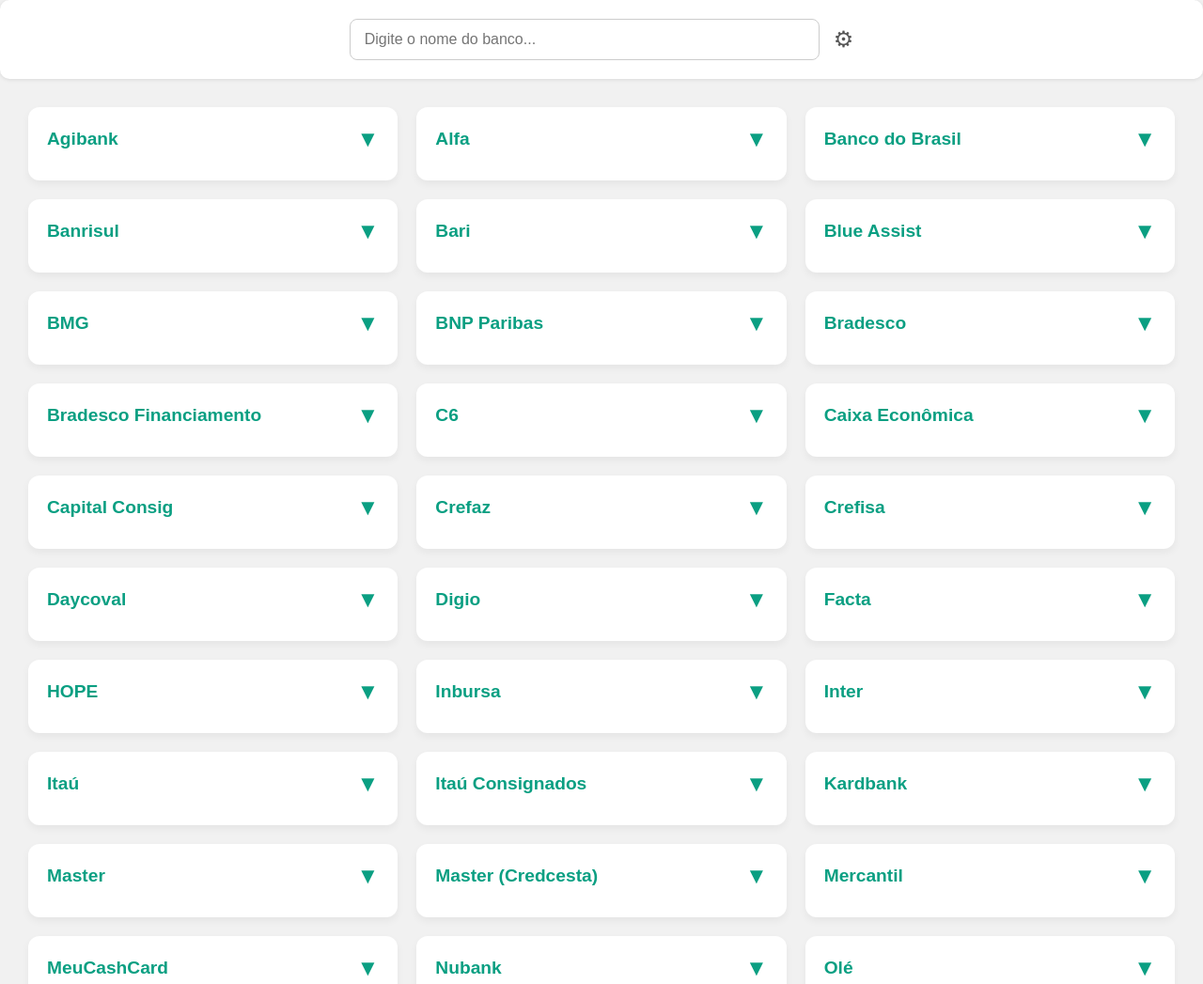
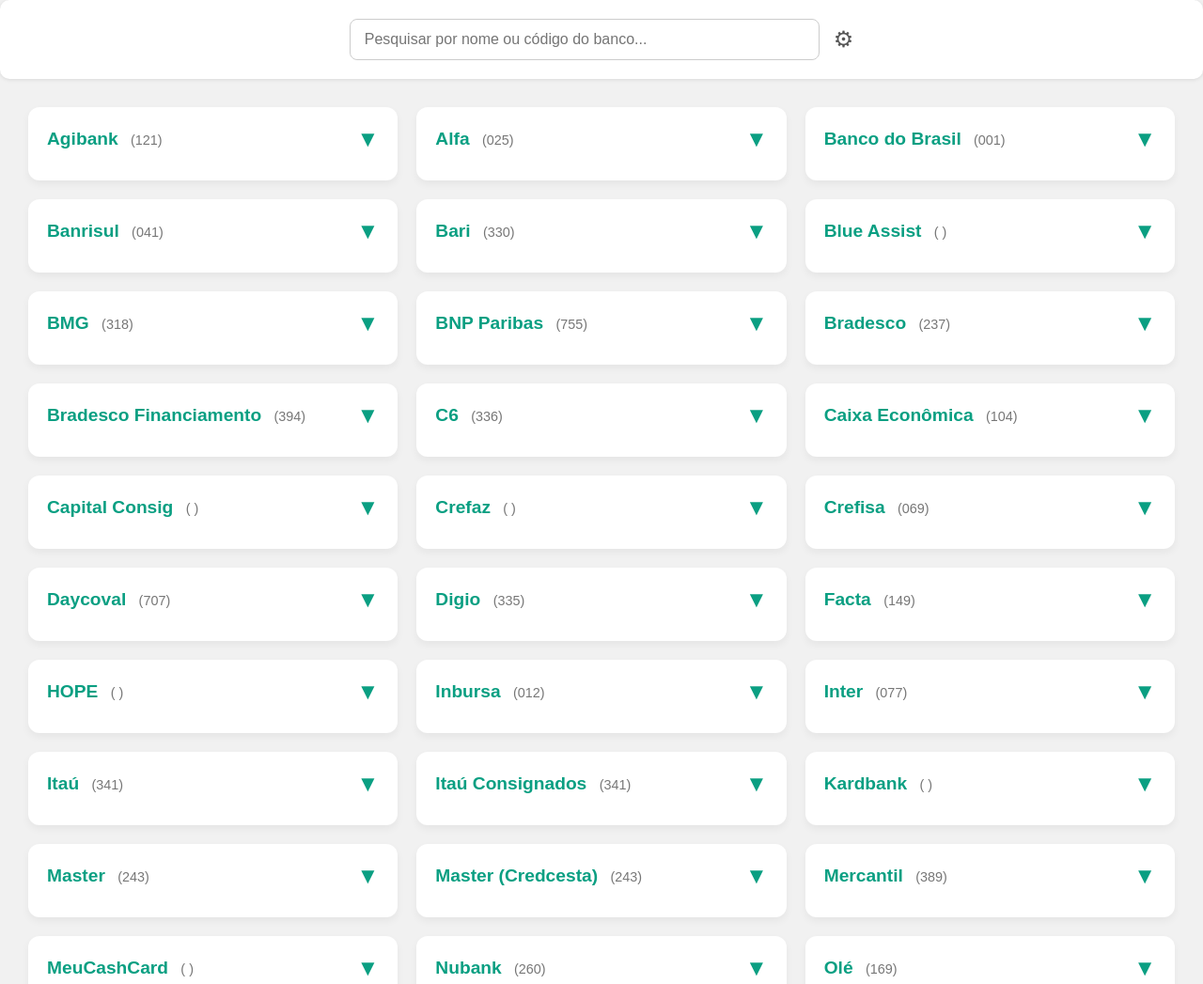
Before and after one commit to gbrlsena/centralDeAtendimento, a plain HTML site: page index.html in a window 1280 px wide. Shown: the top 1047 px of the page at 94% size. Drawn offline with Linux system fonts and the light colour scheme.

Commit message:
Refactor bank data and enhance search feature
Updated bank information and improved search functionality.

```diff
--- a/index.html
+++ b/index.html
@@ -1,5 +1,6 @@
 <!--  Feito por Sena 💚 -->
-<!--  15/08/2025  -->
+<!--  Criado em: 15/08/2025  -->
+<!--  Atualizado em: 22/10/2025  -->
 
 <!DOCTYPE html>
 <html lang="pt-br">
@@ -94,6 +95,14 @@
       color: #0a9f82;
       font-size: 1.2rem;
       flex-grow: 1;
+    }
+
+    .bank-code {
+        color: #777;
+        font-weight: 300; /* Deixa a fonte mais leve */
+        font-size: 0.9rem;
+        margin-left: 8px;
+        vertical-align: middle; /* Alinha verticalmente com o nome */
     }
 
     .toggle-icon {
@@ -266,7 +275,7 @@
 </head>
 <body>
   <div class="search-container">
-    <input type="text" id="search" placeholder="Digite o nome do banco..." />
+    <input type="text" id="search" placeholder="Pesquisar por nome ou código do banco..." />
     <span id="generator-icon" title="Gerador de Código de Banco">&#9881;</span>
   </div>
 
@@ -284,6 +293,7 @@
       <h2>Gerador de Código para Banco</h2>
       <div class="generator-form">
         <input type="text" id="bank-name" placeholder="Nome do Banco">
+        <input type="number" id="bank-code" placeholder="Código do Banco (ex: 001)">
         <p class="instruction-text">Para <strong>negrito</strong>, use asteriscos (ex: *texto em negrito*).</p>
         <textarea id="bank-contact" rows="5" placeholder="Informações de Contato..."></textarea>
         <button id="generate-code-button" class="modal-button primary-button">Gerar e Copiar Código</button>
@@ -291,7 +301,7 @@
       <p class="instruction-text" style="margin-top: 20px;">
         <strong>Resultado:</strong> O código gerado já foi selecionado. Apenas pressione <strong>Ctrl+C</strong> para copiar.
       </p>
-      <textarea id="generated-code-output" rows="8" readonly placeholder="O código gerado aparecerá aqui..."></textarea>
+      <textarea id="generated-code-output" rows="9" readonly placeholder="O código gerado aparecerá aqui..."></textarea>
     </div>
   </div>
 
@@ -321,186 +331,232 @@
     const bancos = [
       {
         nome: "Agibank",
+        codigo: "121",
         contato: "&#128222; <strong>Capitais e regiões metropolitanas</strong>: 3004-2221<br>&#128222; <strong>Demais localidades</strong>: 0800 602 0022"
       },
       {
         nome: "Alfa",
+        codigo: "025",
         contato: "&#128222; <strong>Capitais</strong>: 4004 3344<br>&#128222; <strong>Demais localidades</strong>: 0800 725 3344<br>&#128222; <strong>Exclusivo para deficientes auditivos e de fala</strong>: 0800 770 5244<br><br>&#128233; <strong>E-mail</strong>: alfaline@bancoalfa.com.br"
       },
       {
         nome: "Banco do Brasil",
+        codigo: "001",
         contato: "&#128222; <strong>Capitais e regiões metropolitanas</strong>: 4004 0001<br>&#128222; <strong>Demais localidades</strong>: 0800 729 0001<br><br>&#128241; <strong>Internet Banking</strong>: <a href='https://www2.bb.com.br/aapf/login.html#/acesso-aapf-agencia-conta' target='_blank'>Clique aqui</a><br>&#128241; <strong>Aplicativo</strong>: <a href='https://www.bb.com.br/pbb/rapido/' target='_blank'>Clique aqui</a><br>&#128216; <strong>Passo a Passo</strong>: Empréstimos &#8594; Consultas &#8594; Extrato de empréstimo contratado"
       },
       {
         nome: "Banrisul",
+        codigo: "041",
         contato: "&#128222; <strong>Cidade de Porto Alegre</strong>: 051 3210 0122<br>&#128222; <strong>Interior do RS</strong>: 0800 541 8855<br>&#128222; <strong>Fora do Estado RS</strong>: 0800 541 8855<br><br>&#128241; <strong>WhatsApp</strong>: (51) 3215 1800"
       },
       {
         nome: "Bari",
+        codigo: "330",
         contato: "&#128222; <strong>Capitais e regiões metropolitanas</strong>: 4007 2628<br>&#128222; <strong>Demais localidades</strong>: 0800 602 7007<br><br>&#128233; <strong>E-mail</strong>: ajuda@bancobari.com.br"
       },
        {
         nome: "Blue Assist",
+        codigo: " ",
         contato: "&#128241; <strong>WhatsApp</strong>: 55 (11) 3003-4521<br> &#128233; <strong>E-mail</strong>: suporte@blueassist.com.br<br> &#128233; <strong>E-mail</strong>: sorteios@blueassist.com.br"
      },
       {
         nome: "BMG",
+        codigo: "318",
         contato: "&#128222; <strong>Ligações via telefone celular</strong>: 4002 7007<br>&#128222; <strong>Ligações via telefone fixo</strong>: 0800 770 1790<br><br>&#128241; <strong>WhatsApp</strong>: 011 3003-3955"
       },
       {
         nome: "BNP Paribas",
+        codigo: "755",
         contato: "&#128222; <strong>Telefone 1</strong>: (11) 3841-3100<br>&#128222; <strong>Telefone 2</strong>: (11) 2360-3100"
       },
       {
         nome: "Bradesco",
+        codigo: "237",
         contato: "&#128222; <strong>Capitais e regiões metropolitanas</strong>: 4002 0022<br>&#128222; <strong>Demais localidades</strong>: 0800 570 0022<br>&#128222; <strong>Exclusivo para deficientes auditivos e de fala</strong>: 0800 722 0099"
       },
       {
         nome: "Bradesco Financiamento",
+        codigo: "394",
         contato: "&#128222; <strong>Capitais e regiões metropolitanas</strong>: 4004-4433<br>&#128222; <strong>Demais localidades</strong>: 0800 722 4433"
       },
       {
         nome: "C6",
+        codigo: "336",
         contato: "&#128222; <strong>Capitais e regiões metropolitanas</strong>: 3003 6116<br>&#128222; <strong>Demais localidades</strong>: 0800 660 6116<br><br>&#128241; <strong>WhatsApp</strong>: (11) 2832 6088"
       },
       {
         nome: "Caixa Econômica",
+        codigo: "104",
         contato: "&#128222; <strong>Capitais e regiões metropolitanas</strong>: 4004 0104<br>&#128222; <strong>Demais localidades</strong>: 0800 104 0 104<br><br>&#128241; <strong>WhatsApp</strong>: 0800 104 0 104"
       },
       {
         nome: "Capital Consig",
+        codigo: " ",
         contato: "&#128222; <strong>Capitais e regiões metropolitanas</strong>: (11) 4210-2496<br>&#128222; <strong>Demais localidades</strong>: (11) 4210-2496<br><br>&#128233; <strong>E-mail</strong>: contato@capitalconsig.com.br"
       },
  	{
     nome: "Crefisa",
+    codigo: "069",
     contato: "&#9742;&#65039; <strong>Central Consignado</strong>: 11 3003 3376<br>&#128241; <strong>WhatsApp</strong>: 0800 273 3376<br>&#9200; De segunda a sexta-feira, das 08h às 19h<br>&#9200; Aos sábados, das 09h às 13h<br><br>&#128222; <strong>Ouvidoria</strong>: 0800 703 8891<br>&#9200; De segunda a sexta-feira, das 09h às 18h<br><br>&#9742;&#65039; <strong>SAC</strong>: 0800 727 4884<br>&#9200; De segunda a domingo: 24 horas por dia"
   },
       {
     	nome: "Crefaz",
+        codigo: " ",
     	contato: "&#9742;&#65039; <strong>SAC</strong>: 0800 052 5051<br>&#128222; <strong>Ouvidoria</strong>: 0800 067 5757<br>&#128233; ouvidoria@crefaz.com.br<br>&#127760; <strong>Site</strong>: <a href='https://site.crefaz.com.br/contato' target='_blank'>Clique aqui</a>"
       },
       {
         nome: "Daycoval",
+        codigo: "707",
         contato: "&#9742;&#65039; <strong>Central de Relacionamento</strong>: 0300 111 0500<br><br>&#128222; <strong>SAC</strong>: 0800 775 0500 (Capitais e regiões metropolitanas)<br>&#128222; <strong>Ouvidoria</strong>: 0800 777 0900<br><br>&#128241; <strong>WhatsApp</strong>: 55 (11) 99111-6583"
       },
       {
         nome: "Digio",
+        codigo: "335",
         contato: "&#128222; <strong>Capitais e regiões metropolitanas</strong>: 3003-8734<br>&#128222; <strong>Demais localidades</strong>: 0800 333   8734<br>&#9200; Das 8h às 22h (Seg. a sex.)<br><br>&#128222; <strong>Ouvidoria</strong>: 0800 333 1474<br>&#9200; Atendimento das 10h às 16h - Segunda a sexta, exceto feriados.<br><br>&#127760; <strong>Site</strong>: <a href='https://www.digio.com.br/central-de-ajuda/' target='_blank'>Clique aqui</a>"
       },
       {
         nome: "Facta",
+        codigo: "149",
         contato: "&#127760;<strong> SAC</strong>: <a href='https://sac.factafinanceira.com.br/#/' target='_blank'>Clique aqui</a><br>&#128241; <strong>WhatsApp</strong>: (51) 3021-7833"
       },
 	{
     nome: "HOPE",
+    codigo: " ",
     contato: `☎️ <strong>Telefone 1</strong>: +55 11 31251000<br>☎️ <strong>Telefone 1</strong>: +55 11 31251001<br>📩 <strong>E-mail</strong>: hopeasset@hopeasset.com.br<br>🌐 <strong>Site</strong>: https://hopeasset.com.br/contato/`
        },
       {
         nome: "Inbursa",
+        codigo: "012",
         contato: "&#128222; <strong>Central de Relacionamento (Capitais)</strong>: 11 3030-4444<br>&#128222; <strong>Demais localidades</strong>: 0800 641-4444"
       },
       {
         nome: "Inter",
+        codigo: "077",
         contato: "&#128222;  <strong>Capitais e regiões metropolitanas:</strong> 3003 4070<br>&#128222; <strong>Demais localidades</strong>: 0800 940 0007 e selecione a opção 5<br><br>Caso seja correntista do banco, basta seguir este caminho no aplicativo:<br>&#128242; Empréstimo &gt; Empréstimo Consignado &gt; Contratos &gt; Documentos."
       },
       {
         nome: "Itaú",
+        codigo: "341",
         contato: "&#128222; <strong>Capitais e regiões metropolitanas</strong>: 4004 4828<br>&#128222; <strong>Demais localidades</strong>: 0800 970 4828<br><br>&#128222; <strong>Exterior</strong>: +55 11 4004 4828<br>&#9200; Atendimento de segunda a sábado, das 08h às 22h.<br><br>&#9742;&#65039; <strong>SAC</strong>: 0800 728 0728<br>&#9200; Atendimento 24 horas, 7 dias por semana."
       },
       {
         nome: "Itaú Consignados",
+        codigo: "341",
         contato: "&#128222; <strong>Capitais e regiões metropolitanas</strong>: 4004 4828<br><br>&#128222; <strong>Demais localidades</strong>: 0800 970 4828<br>&#128222; <strong>Exclusivo para deficientes auditivos e de fala (opção 5)</strong>: 4004 1999<br>&#9200; Atendimento de segunda a sábado, das 08h às 20h.<br><br>&#9742;&#65039; <strong>SAC</strong>: 0800 724 2101<br>&#128222; <strong>Central de Retenção - (WhatsApp)</strong>: 11 5225 0828<br>&#9200; Atendimento 24 horas, 7 dias por semana.<br><br>&#9742;&#65039; <strong>Ouvidoria</strong>: 0800 570 0011<br>&#9200; Atendimento de segunda a sábado, das 09h às 18h."
       },
       {
         nome: "Kardbank",
+        codigo: " ",
         contato: "<br>&#128222; <strong>Central de Atendimento:</strong> 0800 015 0001 (WhatsApp)<br>&#9200; Atendimento de segunda a sexta das 9h às 18h, exceto feriado<br><br>&#127760; <strong>Site</strong>:<a href='https://www.kardbank.com.br/#ajuda' target='_blank'>Clique aqui</a>"
       },
       {
         nome: "Master (Credcesta)",
+        codigo: "243",
         contato: "&#128222; <strong>Capitais e regiões metropolitanas</strong>: 4003-4952<br>&#128222; <strong>Demais localidades</strong>: 0800 881 0001<br>&#9200; Atendimento de segunda a sábado das 8h às 20h e domingos e feriados das 8h às 14h.<br><br>&#9742;&#65039; <strong>SAC</strong>: 0800 729 0779<br>&#9200; Atendimento 24 horas, 7 dias por semana.<br><br>&#9742;&#65039; <strong>Ouvidoria</strong>: 0800 099 9088<br>&#9200; Atendimento de segunda a sexta, das 09h às 18h."
       },
       {
         nome: "Master",
+        codigo: "243",
         contato: "<strong>Central de Relacionamento</strong><br>&#128222; 4003-4952 (capital)<br>&#128222; 0800 881 0001 (demais localidades)<br>&#9200; De segunda a domingo, das 06h às 22h, incluindo feriados.<br><br><strong>SAC</strong><br>&#128222; 0800 729 0779<br>Atendimento 24 horas, 7 dias por semana.<br><br><strong>Ouvidoria</strong><br>&#128222;0800 729 1710<br>&#9200; De segunda a sexta, das 08h às 18h, exceto feriado."
       },
       {
         nome: "Mercantil",
+        codigo: "389",
         contato: "&#128241; <strong>Whatsapp</strong>: 0800 7070 398<br>&#9200; Atendimento 24 horas, 7 dias por semana.<br><br>&#9742;&#65039; <strong>SAC</strong>: 0800 7070 398<br>&#9200; Atendimento 24 horas, 7 dias por semana.<br><br>&#128222; <strong>Ouvidoria</strong>: 0800 7070 384<br>&#9200; Atendimento de segunda a sexta, das 09h às 17h."
       },
        {
         nome: "MeuCashCard",
+        codigo: " ",
         contato: "&#9742;&#65039; <strong>Central de Atendimento</strong>: 4003-7688<br>&#9200; De segunda à sexta das 9h às 18h<br><br>&#128233; <strong>E-mail</strong>: faleconosco@meucashcard.com.br<br>&#128241; <strong>WhatsApp</strong>: <a href='https://api.whatsapp.com/send?phone=551140036426&text=Ol%C3%A1,%20gostaria%20de%20informa%C3%A7%C3%B5es%20sobre%20a%20Meu%20Cash%20Card.' target='_blank'>Clique aqui</a>"
       },
       {
         nome: "Nubank",
+        codigo: "260",
         contato: "&#128222; <strong>Capitais e regiões metropolitanas</strong>: 4020 0185<br>&#128222; <strong>Demais localidades</strong>: 0800 591 2117<br><br>&#128241; <strong>Chat no aplicativo Nubank</strong>: <a href='https://nuapp.nubank.com.br/bnVhcHA6Ly9jaGF0' target='_blank'>Clique aqui</a>"
       },
       {
         nome: "Olé",
+        codigo: "169",
         contato: "&#128222; <strong>Capitais e regiões metropolitanas</strong>: 3003 4324<br>&#128222;<strong>Demais localidades</strong>: 0800 709 1234<br><br>&#9742;&#65039; <strong>SAC</strong>: 0800 726 7454<br>&#9200; Atendimento de segunda a sexta, das 08h às 22h.<br><br>&#9742;&#65039; <strong>Ouvidoria</strong>: 0800 726 7404<br>&#9200; Atendimento de segunda a sexta, das 09h às 18h."
       },
       {
         nome: "Pan",
+        codigo: "623",
         contato: "&#128222; <strong>Capitais e regiões metropolitanas</strong>: 4002 1687<br>&#128222; <strong>Demais localidades</strong>: 0800 775 8686<br>&#9200; Atendimento de segunda a sexta, das 08h às 21h e sábados das 09h às 15h<br><br>&#9742;&#65039; <strong>SAC</strong>: 0800 776 8000<br>&#128241; <strong>WhatsApp</strong>: (11) 4003-0101<br>&#9200; Atendimento 24 horas, 7 dias por semana.<br><br>&#9742;&#65039; <strong>SAC</strong>: 0800 776 9595<br>&#9200; Atendimento de segunda a sexta, das 09h às 18h."
       },
       {
         nome: "Paraná",
+        codigo: "254",
         contato: "&#9742;&#65039; <strong>SAC</strong>: 0800 645 6090<br>&#9200; Atendimento de segunda a sexta (apenas dias úteis), das 09h às 18h.<br><br>&#128187; <strong>Site</strong>: <a href='https://paranabanco.com.br/ajuda' target='_blank'>Clique aqui</a><br>1&#65039;&#8419; Ao entrar no site você clica na aba Carta DDC/LA<br>2&#65039;&#8419; Informa o seu CPF<br>3&#65039;&#8419; Será necessário confirmar alguns dados e após será liberado o documento.<br><br>&#10071; O site pode informar um erro ao informar o CPF, mas você pode tentar novamente e ele irá prosseguir."
       },
       {
         nome: "Parati",
+        codigo: "133",
         contato: "&#9742;&#65039; <strong>Central de Atendimento</strong>: (27) 2123-4777<br>&#128233; <strong>E-mail</strong>: sac@parati-cfi.com.br"
       },
       {
         nome: "Paulista",
+        codigo: "654",
         contato: "&#9742;&#65039; <strong>Central de Atendimento</strong>: (11) 3299-2000<br>&#128233; <strong>E-mail</strong>: sac@bancopaulista.com.br"
       },
       {
         nome: "PH Tech",
+        codigo: " ",
         contato: "&#128241; <strong>WhatsApp</strong>: (11) 4765-1700"
       },
       {
         nome: "Picpay",
+        codigo: "380",
         contato: "&#9742;&#65039; <strong>Central de Atendimento</strong>: 0800 025 8000<br>&#128222; <strong>Ouvidoria</strong>: 0800 025 2000<br><br>&#127760; <strong>Atendimento em libras</strong>: <a href='https://picpay.emlibras.com/' target='_blank'>Clique aqui</a>"
       },
 	{
         nome: "Pine (Amigoz)",
+        codigo: "643",
         contato: "&#128222; <strong>SAC</strong>: 0800 942 1702<br>&#128222; <strong>Empréstimos</strong>: 0800 772 5283<br>&#128222; <strong>Cartão Amigoz</strong>: 0800 772 5271<br>&#128222; <strong>Ouvidoria</strong>: 0800 725 7463"
       },
       {
         nome: "Prata",
+        codigo: " ",
         contato: "&#9742;&#65039; <strong>Contato</strong>: (21) 3942-0070<br>&#128233; <strong>E-mail</strong>: falecom@pratadigital.com.br<br>&#127760; <strong>Site</strong>: <a href='https://www.pratadigital.com.br/contato' target='_blank'>Clique aqui</a><br>&#128241; <strong>WhatsApp</strong>: <a href='https://wa.me/552139422489' target='_blank'>Clique aqui</a>"
   },
       {
         nome: "Safra",
+        codigo: "422",
         contato: "&#9742;&#65039; <strong>Central de Atendimento</strong>: 0300 151 1234<br>&#128241; <strong>Whatsapp</strong>: (11) 2650 9999"
       },
       {
         nome: "Santander",
+        codigo: "033",
         contato: "&#128222; <strong>Capitais e regiões metropolitanas</strong>: 4001 4451<br>&#128222; <strong>Demais localidades</strong>: 0800 728 4451<br>&#128222; <strong>SAC</strong>: 0800 726 4551<br>&#129467; Central de atendimento para deficientes auditivos: 0800 771 0301<br><br>&#128242; Internet Banking: <a href='https://www.oleconsignado.com.br/cliente/login' target='_blank'>Clique aqui</a>"
       },
       {
-        nome: "Seguro",
+        nome: "PagSeguro",
+        codigo: "290",
         contato: "&#9742;&#65039; <strong>Capitais e regiões metropolitanas</strong>: 4003 1775<br>&#128222; <strong>Demais localidades</strong>: 0800 728 2174<br>&#128222; <strong>Ouvidoria</strong>: 0800 728 2167"
       },
       {
         nome: "Senff",
+        codigo: " ",
         contato: "&#9742;&#65039; <strong>Central de Atendimento</strong>: 0800 595 0595<br><br>&#128241; <strong>Whatsapp</strong>: 0800 595 0595<br><br>&#128233; <strong>E-mail</strong>: atendimento@senff.com.br<br>&#127760; <strong>Chat no site</strong>: <a href='https://www.senff.com.br/voce/suporte/' target='_blank'>Clique aqui</a>"
       },
       {
         nome: "Sicoob",
+        codigo: "756",
         contato: "&#9742;&#65039; <strong>Capitais e regiões metropolitanas</strong>: 4000 1111<br>&#128222; <strong>Demais localidades</strong>: 0800 642 0000<br>&#128222; <strong>Central para deficientes auditivos ou de fala</strong>: 0800 940 0458"
       },
       {
         nome: "Sicredi",
+        codigo: "748",
         contato: "&#9742;&#65039; <strong>Central de Atendimento</strong>: 0800 724 7220<br>&#128222; <strong>Central para deficientes auditivos</strong>: 0800 724 0525<br>&#128241; <strong>Whatsapp com assistente virtual</strong>: (51) 3358 4770"
       },
       {
         nome: "Vemcard",
+        codigo: " ",
         contato: "&#9742;&#65039; <strong>Central de Atendimento</strong>: 0800 591 8687<br><br>&#128241; <strong>Whatsapp</strong>: (11) 9 9781-8983<br><br>&#128233; <strong>E-mail</strong>: sac@vemcard.com.br<br>&#127760; <strong>Site</strong>: <a href='https://vemcard.com.br/fale-conosco/' target='_blank'>Clique aqui</a>"
       },
       {
         nome: "Will Bank",
+        codigo: "280",
         contato: "&#9742;&#65039; <strong>Central de Relacionamento</strong>: 3003 - 2593<br>&#9200; 8h às 20h de segunda a domingo<br><br>&#9742;&#65039; <strong>SAC</strong>: 0800 772 1026<br>&#9200; 8h às 20h de segunda a domingo<br><br>&#128222; <strong>Ouvidoria</strong>: 0800 945 2265<br>&#9200; 8h às 17h de segunda a sexta - exceto feriados"
    }
     ];
@@ -520,7 +576,14 @@
       const cardHeader = document.createElement("div");
       cardHeader.className = "card-header";
       const h3 = document.createElement("h3");
-          h3.textContent = banco.nome;
+
+      // Adiciona o nome e o código do banco
+      let titulo = banco.nome;
+      if (banco.codigo) {
+          titulo += ` <span class="bank-code">(${banco.codigo})</span>`;
+      }
+      h3.innerHTML = titulo;
+
       const toggleIcon = document.createElement("span");
       toggleIcon.className = "toggle-icon";
       toggleIcon.innerHTML = "&#9660;";
@@ -543,7 +606,8 @@
 document.getElementById("search").addEventListener("input", function () {
   const termo = this.value.toLowerCase();
   const filtrados = bancos.filter(banco =>
-        banco.nome.toLowerCase().includes(termo)
+    banco.nome.toLowerCase().includes(termo) ||
+    (banco.codigo && banco.codigo.includes(termo)) // Procura também no código
   );
   renderBancos(filtrados);
 });
@@ -575,17 +639,18 @@
 // Abrir o modal de senha ao clicar no ícone
 generatorIcon.onclick = function() {
     passwordModal.style.display = "block";
-        passwordInput.focus(); // Foca no campo de senha automaticamente
+    passwordInput.focus();
 }
 
 // Verificar a senha
 passwordOkButton.onclick = function() {
     const password = passwordInput.value;
-        if (password === "ch") {
+    if (password === "ch") { // Sua senha
         passwordModal.style.display = "none";
 
         // Limpa e abre o modal gerador
         document.getElementById('bank-name').value = '';
+        document.getElementById('bank-code').value = ''; // Limpa o campo de código
         document.getElementById('bank-contact').value = '';
         document.getElementById('generated-code-output').value = '';
         generatorModal.style.display = "block";
@@ -593,10 +658,9 @@
         passwordModal.style.display = "none";
         showAlertModal("Senha incorreta!");
     }
-        passwordInput.value = ''; // Limpa o campo de senha
+    passwordInput.value = '';
 }
 
-    // Permite teclar "Enter" para confirmar a senha
 passwordInput.addEventListener('keyup', function(event) {
     if (event.key === 'Enter') {
         passwordOkButton.click();
@@ -606,10 +670,11 @@
 // Gerar o código do banco
 generateCodeButton.onclick = function() {
     const bankName = document.getElementById('bank-name').value;
+    const bankCode = document.getElementById('bank-code').value; // Pega o código do banco
     const bankContactRaw = document.getElementById('bank-contact').value;
     const outputArea = document.getElementById('generated-code-output');
 
-        if (!bankName || !bankContactRaw) {
+    if (!bankName || !bankCode || !bankContactRaw) {
         showAlertModal('Por favor, preencha todos os campos.');
         return;
     }
@@ -619,6 +684,7 @@
 
     const generatedCode = `  {
 nome: "${bankName}",
+codigo: "${bankCode}",
 contato: \`${bankContactFormatted}\`
 },`;
 
@@ -631,7 +697,7 @@
 alertOkButton.onclick = function() { alertModal.style.display = "none"; }
 passwordCancelButton.onclick = function() {
     passwordModal.style.display = "none";
-        passwordInput.value = ''; // Limpa o campo de senha
+    passwordInput.value = '';
 }
 
 window.onclick = function(event) {
@@ -639,7 +705,7 @@
     if (event.target == alertModal) { alertModal.style.display = "none"; }
     if (event.target == passwordModal) {
         passwordModal.style.display = "none";
-            passwordInput.value = ''; // Limpa o campo de senha
+        passwordInput.value = '';
     }
 }
 
```
Lines whose indentation alone changed are shown as unchanged.
